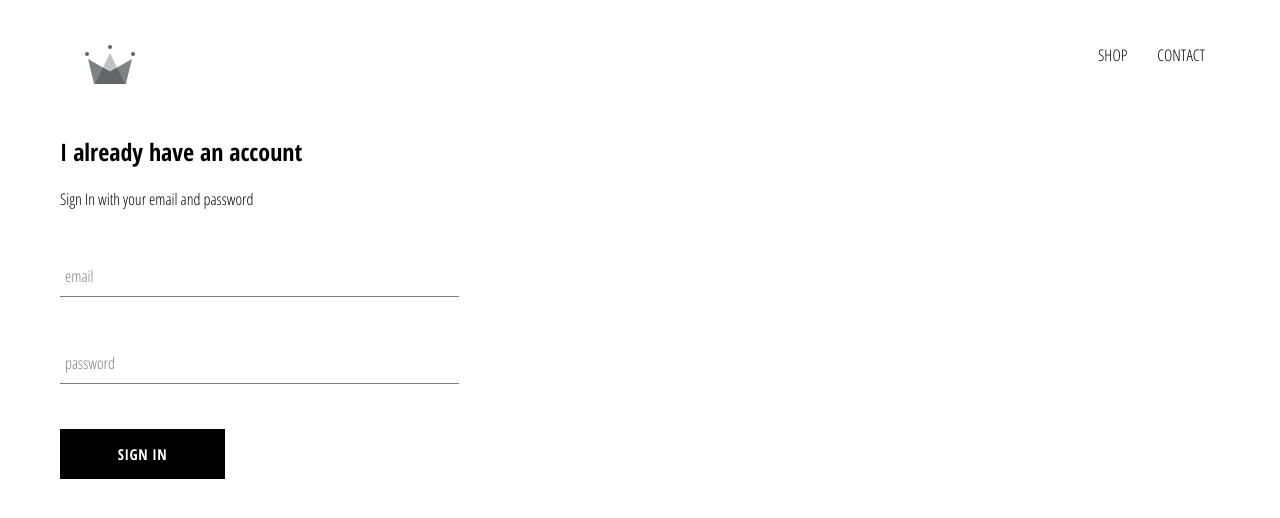
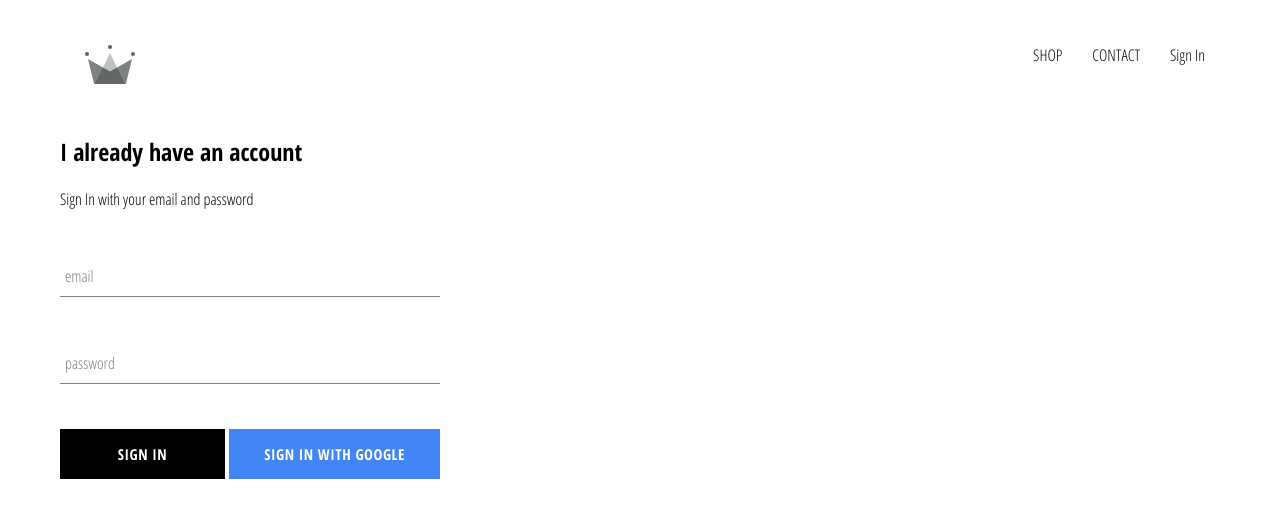
Before and after one commit to L-Goncalves/crwn-clothing, a React (Create React App) app: page /signin in a window 1280 px wide. Shown: the top 518 px of the page. Built offline with nearby package versions, Linux system fonts and the light colour scheme; no server answers.

Commit message:
Integrating firebase and SignInWithGoogle

```diff
--- a/package.json
+++ b/package.json
@@ -6,6 +6,7 @@
     "@testing-library/jest-dom": "^5.11.9",
     "@testing-library/react": "^11.2.5",
     "@testing-library/user-event": "^12.7.1",
+    "firebase": "^8.2.9",
     "node-sass": "^5.0.0",
     "react": "^17.0.1",
     "react-dom": "^17.0.1",
--- a/src/App.css
+++ b/src/App.css
@@ -7,3 +7,7 @@
   text-decoration: none;
   color: black;
 }
+
+*{
+  box-sizing: border-box;
+}
--- a/src/App.js
+++ b/src/App.js
@@ -9,13 +9,38 @@
 import signInSignUp from './pages/signIn-signUp/sign-in-sign-up.component'
 import Header from './components/header/header.component'
 
-function App() {
+import {auth} from './firebase/firebase.utils'
+
+class App extends React.Component {
+  constructor(){
+    super()
+    this.state = {
+      CurrentUser: null,
+    }
+
+  }
+
+  unsubscribeFromAuth = null
+
+  componentDidMount(){
+    this.unsubscribeFromAuth = auth.onAuthStateChanged(user => {
+      this.setState({CurrentUser: user})
+
+      console.log(user)
+    })
+  }
+
+  componentWillUnmount(){
+    this.unsubscribeFromAuth()
+  }
+
+  render(){
     return (
       <div className="App">
           <div>
 
             <Router>
-          <Header/>
+            <Header CurrentUser={this.state.CurrentUser}/>
               <Route exact path='/' component={Home}/>
               <Route exact path='/shop' component={ShopPage}/>
               <Route exact path='/signin' component={signInSignUp}/>
@@ -25,6 +50,9 @@
           </div>
       </div>
     );
+
+  }
+
 }
 
 export default App;
--- a/src/components/custom-button/custom-button.component.jsx
+++ b/src/components/custom-button/custom-button.component.jsx
@@ -1,10 +1,15 @@
 import React from 'react';
 import './custom-button.styles.scss'
 
-const CustomButton =  ({children, ...otherProps}) =>{
+const CustomButton =  ({children, signInWithGoogle, isGoogleSignIn,  ...otherProps}) =>{
     return(
         <div>
-            <button className='custom-button' {...otherProps}>
+            <button
+                onClick={signInWithGoogle}
+                className={`${isGoogleSignIn ? 'google-sign-in' : ''} custom-button`}
+                {...otherProps}
+                >
+
                 {children}
             </button>
         </div>
--- a/src/components/custom-button/custom-button.styles.scss
+++ b/src/components/custom-button/custom-button.styles.scss
@@ -19,4 +19,14 @@
       color: black;
       border: 1px solid black;
     }
+
+    &.google-sign-in{
+      background-color: #4285f4;
+      color: white;
+
+      &:hover{
+        background-color: #357ae8;
+        border: none;
+      }
+    }
   }
--- a/src/components/header/header.component.jsx
+++ b/src/components/header/header.component.jsx
@@ -1,10 +1,11 @@
 import React from 'react'
 import './header.styles.scss'
 import {Link} from 'react-router-dom'
+import {auth} from '../../firebase/firebase.utils'
 import { BrowserRouter as Router } from 'react-router-dom'
 import {ReactComponent as Logo} from '../../assets/crown.svg'
 
-const Header = () => {
+const Header = ({CurrentUser}) => {
     return(
 
         <div className='header'>
@@ -26,7 +27,16 @@
                 CONTACT
             </Link>
 
+            {
+                CurrentUser?
+                (<div className='option' onClick={() => auth.signOut()}>Sign Out</div>)
+                :
+                (<Link className='option' to='/signin'>Sign In</Link>)
+
+            }
+
         </div>
+
         </div>
 
         )
--- a/src/components/signIn/signIn.component.jsx
+++ b/src/components/signIn/signIn.component.jsx
@@ -2,6 +2,8 @@
 import FormInput from '../form-input/form-input.component';
 import './signIn.styles.scss'
 import CustomButton from '../custom-button/custom-button.component'
+import {signInWithGoogle} from '../../firebase/firebase.utils'
+
 class SignIn extends Component{
     constructor(){
         super()
@@ -44,8 +46,15 @@
                         handleChange={this.handleChange}
                         value={this.state.password} required/>
 
+                    <div className='buttons'>
+                    <CustomButton type='submit'>Sign In</CustomButton>
+                    <CustomButton
+                        signInWithGoogle={signInWithGoogle}
+                        isGoogleSignIn >
+                            {' '}Sign In with Google{' '}
+                        </CustomButton>
+                    </div>
 
-                    <CustomButton type='submit'>Sign In</CustomButton>
                 </form>
             </div>
         )
--- a/src/components/signIn/signIn.styles.scss
+++ b/src/components/signIn/signIn.styles.scss
@@ -1,5 +1,5 @@
 .sign-in {
-    width: 30vw;
+    width: 380px;
     display: flex;
     flex-direction: column;
 
@@ -7,4 +7,9 @@
     .title{
       margin: 10px 0px;
     }
+
+    .buttons{
+      display: flex;
+      justify-content: space-between;
+    }
   }
--- /dev/null
+++ b/src/firebase/firebase.utils.js
@@ -0,0 +1,29 @@
+import firebase from 'firebase/app'
+import 'firebase/firestore';
+import 'firebase/auth'
+
+
+const config =  {
+    apiKey: "AIzaSyD9AxW5tJEJKHEA_VOLw_mhbg9fu7FC05I",
+    authDomain: "crwn-dbl.firebaseapp.com",
+    projectId: "crwn-dbl",
+    storageBucket: "crwn-dbl.appspot.com",
+    messagingSenderId: "663084343499",
+    appId: "1:663084343499:web:addda4ff5101f61bf73b4e",
+    measurementId: "G-6JS8NNYXEH"
+  }
+
+firebase.initializeApp(config)
+
+
+export const auth =firebase.auth();
+export const firestore = firebase.firestore();
+
+const provider = new firebase.auth.GoogleAuthProvider()
+
+provider.setCustomParameters({ prompt: 'select_account' })
+export function signInWithGoogle(){
+    auth.signInWithPopup(provider)
+}
+
+export default firebase;
```
Also changed, not shown: 1 other file (tests, documents, lock files or other folders). Lines whose indentation alone changed are shown as unchanged.
